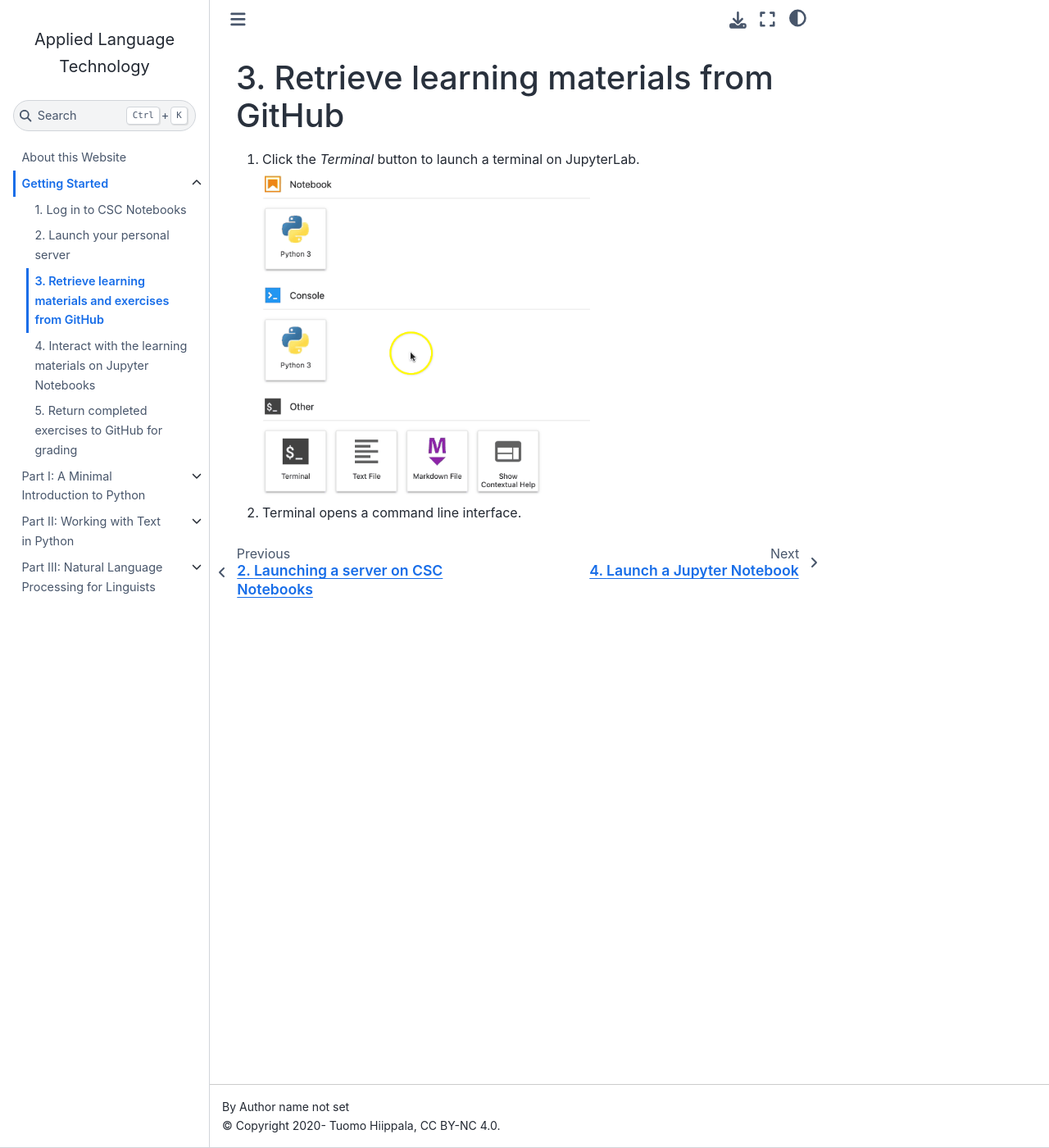
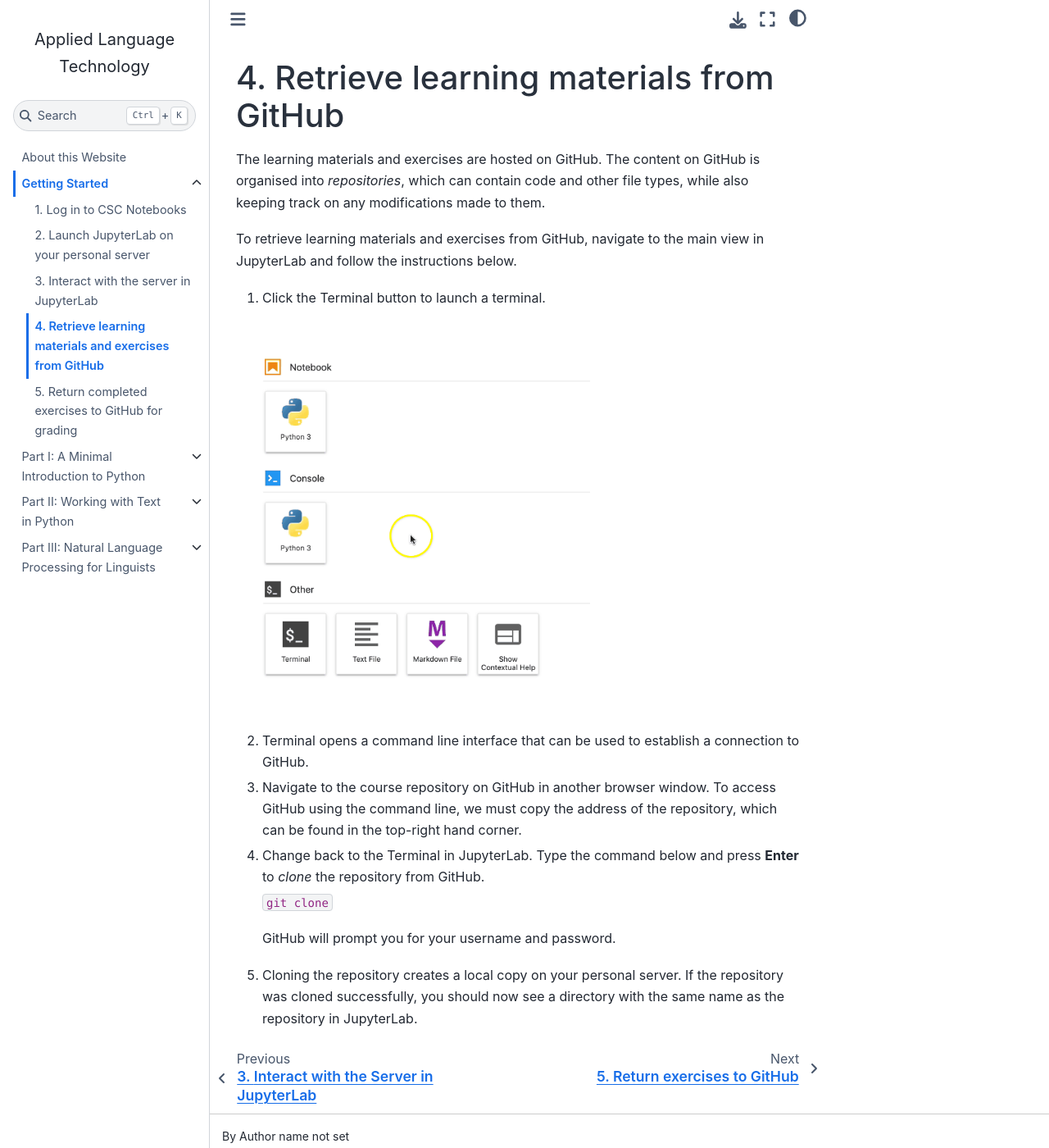
Before and after one commit to Applied-Language-Technology/website, a Sphinx documentation site: the page built from source/github_pull.rst, in a window 1280 px wide and 1400 px high. Shown: the whole window at 82% size. Built offline with Sphinx 7.4.7 and the Sphinx Book theme 1.1.4, drawn with Linux system fonts in a browser that asks for light colours; pages that are not in the unit, such as notebooks, are missing from menus.

Commit message:
update instructions

```diff
--- a/source/getting_started.rst
+++ b/source/getting_started.rst
@@ -29,7 +29,7 @@ How to use the learning environments in practice?
    :numbered:
 
    Log in to CSC Notebooks <notebook_login.rst>
-   Launch your personal server <launch_server.rst>
+   Launch JupyterLab on your personal server <launch_server.rst>
+   Interact with the server in JupyterLab <jupyter.rst>
    Retrieve learning materials and exercises from GitHub <github_pull.rst>
-   Interact with the learning materials on Jupyter Notebooks <jupyter.rst>
    Return completed exercises to GitHub for grading <github_push.rst>
--- a/source/github_pull.rst
+++ b/source/github_pull.rst
@@ -1,10 +1,28 @@
 Retrieve learning materials from GitHub
 =======================================
 
-1. Click the *Terminal* button to launch a terminal on JupyterLab.
+The learning materials and exercises are hosted on GitHub. The content on GitHub is organised into *repositories*, which can contain code and other file types, while also keeping track on any modifications made to them.
+
+To retrieve learning materials and exercises from GitHub, navigate to the main view in JupyterLab and follow the instructions below.
+
+1. Click the Terminal button to launch a terminal.
+
+   |
 
    .. image:: ../img/jl_launch_terminal.gif
       :width: 400
       :alt: Click the "Terminal" button.
 
-2. Terminal opens a command line interface.
+   |
+
+2. Terminal opens a command line interface that can be used to establish a connection to GitHub.
+
+3. Navigate to the course repository on GitHub in another browser window. To access GitHub using the command line, we must copy the address of the repository, which can be found in the top-right hand corner.
+
+4. Change back to the Terminal in JupyterLab. Type the command below and press **Enter** to *clone* the repository from GitHub.
+
+   ``git clone``
+
+   GitHub will prompt you for your username and password.
+
+5. Cloning the repository creates a local copy on your personal server. If the repository was cloned successfully, you should now see a directory with the same name as the repository in JupyterLab.
--- a/source/jupyter.rst
+++ b/source/jupyter.rst
@@ -1,2 +1,2 @@
-Launch a Jupyter Notebook
-=========================
+Interact with the Server in JupyterLab
+======================================
--- a/source/notebook_login.rst
+++ b/source/notebook_login.rst
@@ -3,29 +3,45 @@
 Log in to CSC Notebooks
 =======================
 
-1. Open `CSC Notebooks <https://notebooks.csc.fi/>`_ on your web browser.
+1. Open a web browser on your computer and navigate to `CSC Notebooks <https://notebooks.csc.fi/>`_.
+
+   |
 
 2. Choose **Haka** as your login method.
+
+   |
 
    .. image:: ../img/csc_nb_login_method.gif
       :width: 500
       :alt: Click the "Haka Login" button.
 
+   |
+
 3. Choose your university from the drop-down menu and click **Select**.
+
+   |
 
    .. image:: ../img/csc_nb_haka_affiliation.gif
       :width: 400
       :alt: Choose your university from the drop-down menu and click select.
 
+   |
+
 4. Enter your *university username and password* and click **Login**.
+
+   |
 
    .. image:: ../img/csc_nb_haka_login.gif
       :width: 300
       :alt: Enter your credentials and click Login.
 
-5. If prompted, click **Accept** to forward your login to CSC Notebooks.
+   |
 
-   If the login was successful, you should see the environments available on CSC Notebooks.
+5. If prompted, click **Accept** to forward your login to CSC Notebooks. If the login was successful, you should see the environments available on CSC Notebooks.
+
+   |
+
+6. Proceed to `launch the course environment <launch_server.rst>`_.
 
 .. warning::
 
```
Also changed, not shown: other parts of source/getting_started.rst (+1 -1 lines), source/launch_server.rst (+17 -1 lines).
